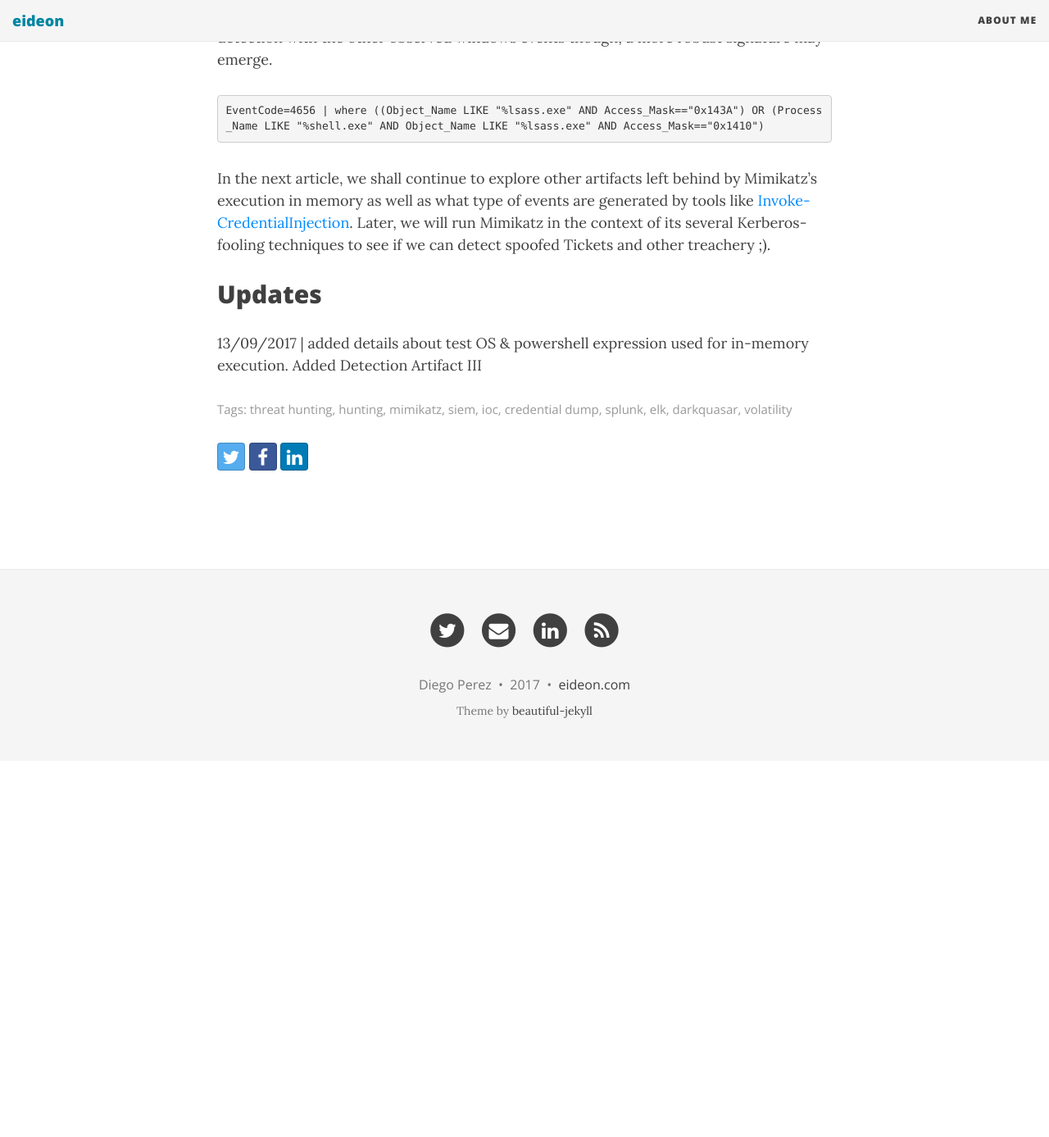
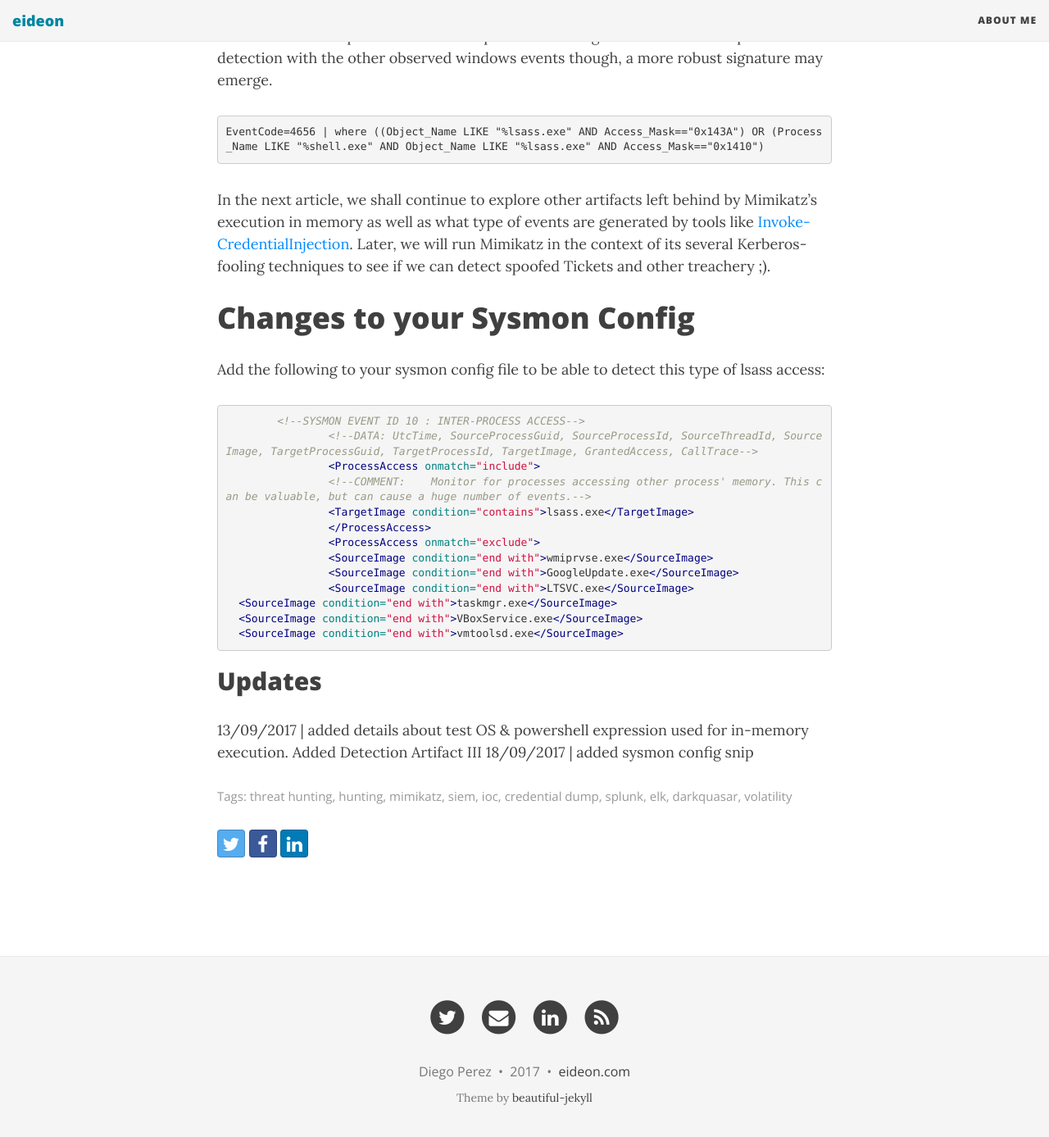
Before and after one commit to darkquasar/darkquasar.github.io, a Jekyll site: the page built from _posts/2017-09-09-THL01-Mimikatz.md, in a window 1280 px wide and 1400 px high, scrolled down 12209 px. Shown: the top 1387 px of the window at 82% size. Built offline with Jekyll 4.4.1, drawn with Linux system fonts in a browser that asks for light colours; nearby versions of some CDN libraries; comment, search, counter and statistics services are not loaded; before the commit the page ends 13137 px from its top, so only the background shows below that; some of the changed text lies outside the part shown.

Commit message:
Update 2017-09-09-THL01-Mimikatz.md

```diff
--- a/_posts/2017-09-09-THL01-Mimikatz.md
+++ b/_posts/2017-09-09-THL01-Mimikatz.md
@@ -201,5 +201,23 @@
 
 In the next article, we shall continue to explore other artifacts left behind by Mimikatz's execution in memory as well as what type of events are generated by tools like [Invoke-CredentialInjection](https://github.com/PowerShellMafia/PowerSploit/blob/master/Exfiltration/Invoke-CredentialInjection.ps1). Later, we will run Mimikatz in the context of its several Kerberos-fooling techniques to see if we can detect spoofed Tickets and other treachery ;).
 
+# Changes to your Sysmon Config
+Add the following to your sysmon config file to be able to detect this type of lsass access:
+{% highlight xml %}
+	<!--SYSMON EVENT ID 10 : INTER-PROCESS ACCESS-->
+		<!--DATA: UtcTime, SourceProcessGuid, SourceProcessId, SourceThreadId, SourceImage, TargetProcessGuid, TargetProcessId, TargetImage, GrantedAccess, CallTrace-->
+		<ProcessAccess onmatch="include">
+		<!--COMMENT:	Monitor for processes accessing other process' memory. This can be valuable, but can cause a huge number of events.-->
+		<TargetImage condition="contains">lsass.exe</TargetImage>
+		</ProcessAccess>
+		<ProcessAccess onmatch="exclude">
+		<SourceImage condition="end with">wmiprvse.exe</SourceImage>
+		<SourceImage condition="end with">GoogleUpdate.exe</SourceImage>
+		<SourceImage condition="end with">LTSVC.exe</SourceImage>
+  <SourceImage condition="end with">taskmgr.exe</SourceImage>
+  <SourceImage condition="end with">VBoxService.exe</SourceImage>
+  <SourceImage condition="end with">vmtoolsd.exe</SourceImage>
+{% endhighlight %}
 ## Updates
 13/09/2017 | added details about test OS & powershell expression used for in-memory execution. Added Detection Artifact III
+18/09/2017 | added sysmon config snip
```
